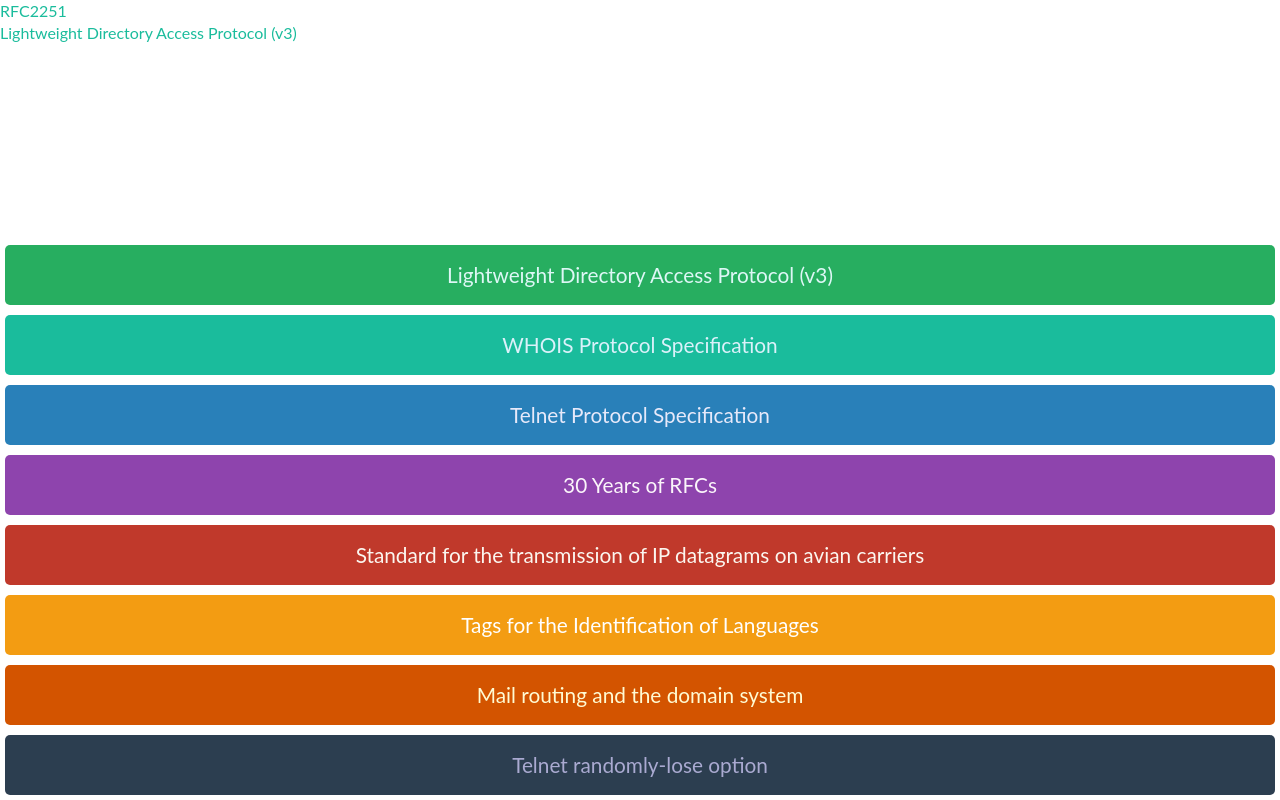
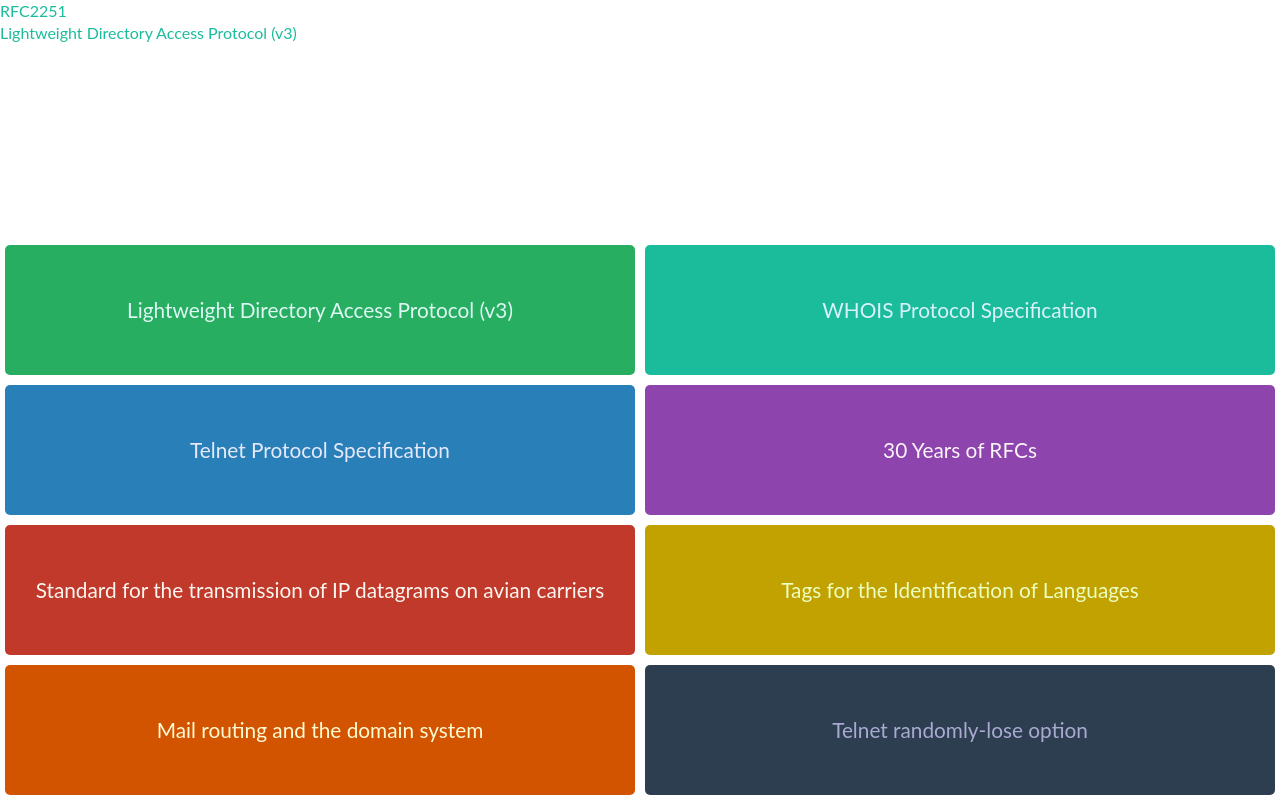
Before and after one commit to hakatashi/RFC-Karuta, a website: page index.html in a window 1280 px wide. Drawn offline with nearby package versions, Linux system fonts and the light colour scheme.

Commit message:
Change card layout

```diff
--- a/css/custom.less
+++ b/css/custom.less
@@ -131,17 +131,18 @@ html, body {
 		.bare;
 
 		.card-wrap {
-			width: 100%;
-			height: 12.5%;
+			width: 50%;
+			height: 25%;
 			display: block;
+			float: left;
 
 			.box-sizing(border-box);
 			padding: 5px;
 		}
 
 		.card {
-			width: 100%;
 			height: 100%;
+			padding: 0 5px;
 			border-radius: 5px;
 			background-color: gray;
 			position: relative;
@@ -167,7 +168,7 @@ html, body {
 			std #2980B9,
 			info #8E44AD,
 			exp #C0392B,
-			bcp #F39C12,
+			bcp #C2A200,
 			hist #D35400,
 			unk #2C3E50;
 
```
Also changed, not shown: css/custom.css.
